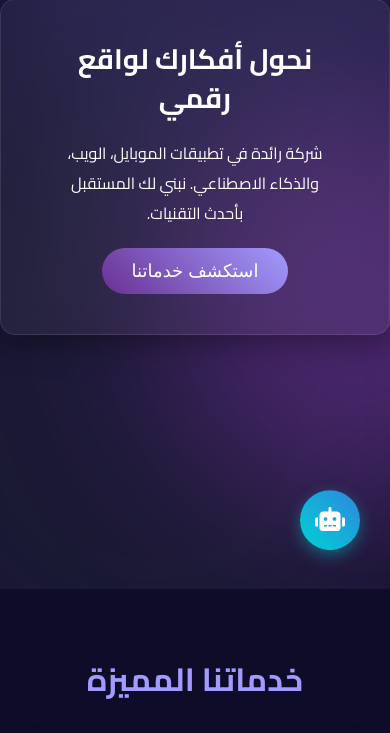
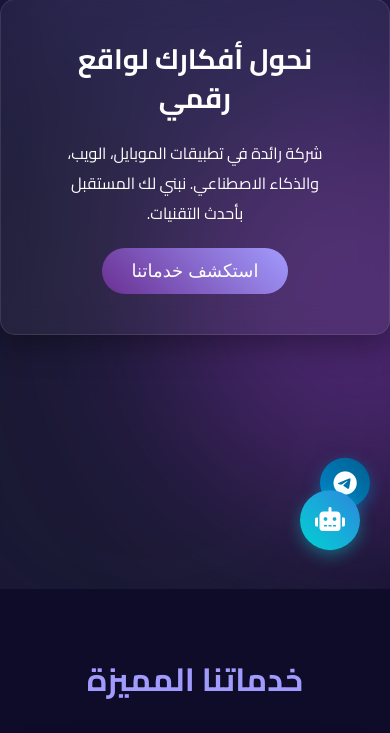
Before and after one commit to AbdallahN20/TechNova-chatbot, a Flask app: page / in a window 390 px wide. Shown: the part 255-988 px from the top of the page. Run offline with Flask 3, Linux system fonts and the light colour scheme.

Commit message:
Add floating telegram button

```diff
--- a/static/css/style.css
+++ b/static/css/style.css
@@ -195,3 +195,49 @@ body { font-family: 'Cairo', sans-serif; background-color: #0f0c29; color: white
         bottom: 85px;
     }
 }
+
+/* =========================================
+   ✈️ زرار تيليجرام العائم
+   ========================================= */
+.telegram-btn {
+    position: fixed;
+    bottom: 100px; /* مرفوع عن زرار الشات بمسافة */
+    right: 30px;
+    width: 60px;
+    height: 60px;
+    background: linear-gradient(45deg, #0088cc, #005f8f); /* لون تيليجرام */
+    color: white;
+    border-radius: 50%;
+    display: flex;
+    justify-content: center;
+    align-items: center;
+    font-size: 32px;
+    text-decoration: none; /* عشان نشيل الخط من تحت اللينك */
+    box-shadow: 0 5px 15px rgba(0, 136, 204, 0.5);
+    z-index: 2000;
+    transition: 0.3s;
+    animation: bounce 2s infinite;
+    animation-delay: 1s; /* عشان ينط عكس التاني */
+}
+
+.telegram-btn:hover {
+    transform: scale(1.1) translateY(-5px);
+    box-shadow: 0 0 25px rgba(0, 136, 204, 0.8);
+    color: white;
+}
+
+/* تعديل للموبايل عشان الزرارين مايدخلوش في بعض */
+@media screen and (max-width: 768px) {
+    .telegram-btn {
+        width: 50px;
+        height: 50px;
+        bottom: 80px; /* مسافة مناسبة للموبايل */
+        right: 20px;
+        font-size: 24px;
+    }
+
+    /* نرفع الشات بوكس شوية عشان م يغطيش ع الزرار */
+    .chat-wrapper {
+        bottom: 140px;
+    }
+}
--- a/templates/index.html
+++ b/templates/index.html
@@ -87,6 +87,10 @@
         </div>
     </footer>
 
+    <a href="https://t.me/lime4k_bot" target="_blank" class="telegram-btn">
+        <i class="fab fa-telegram-plane"></i>
+    </a>
+
     <button id="chatToggle" class="chat-toggle-btn">
         <i class="fas fa-robot"></i>
     </button>
```
